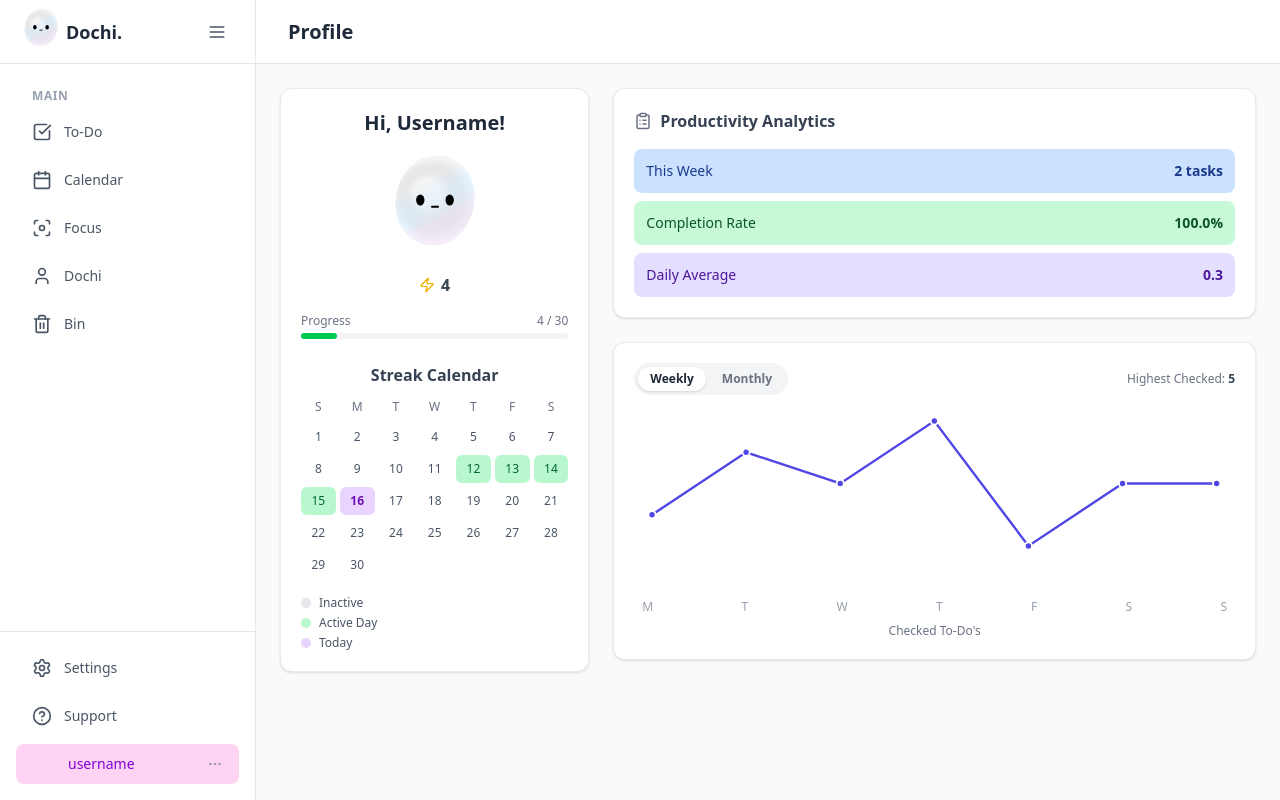
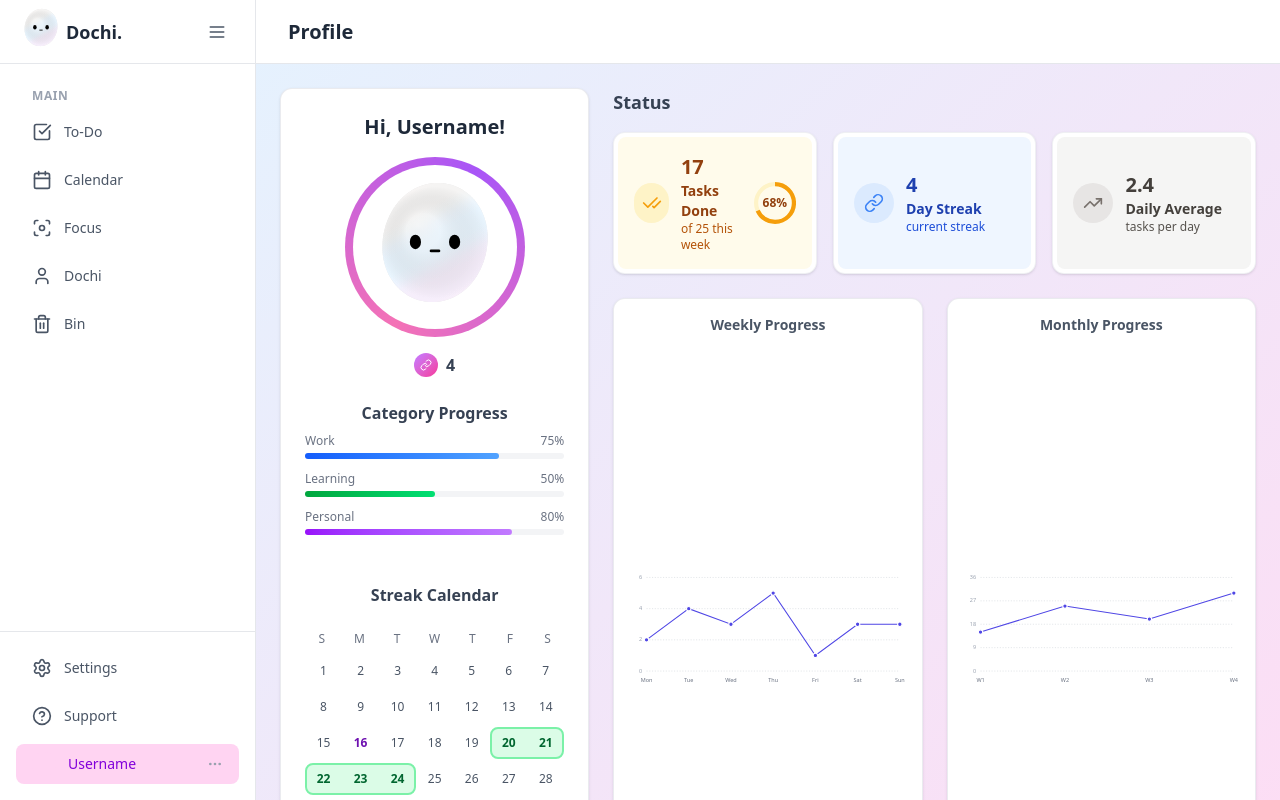
Before and after one commit to ve11yn/dochi-icp, a React (Vite) app in the folder dochi_frontend/: page /profile in a window 1280 px wide. Built offline with nearby package versions, Linux system fonts and the light colour scheme.

Commit message:
Update Profile
Update UI

```diff
--- a/dochi_frontend/src/App.tsx
+++ b/dochi_frontend/src/App.tsx
@@ -4,7 +4,7 @@ import { useState, useEffect } from 'react';
 
 // Import all your page components
 import Landing from './typescripts/landing';
-import DochiCalendar from './typescripts/dochi-calendar';
+import DochiCalendar from './typescripts/calendar';
 import ToDo from './typescripts/to-do';
 import Focus from './typescripts/focus';
 import DochiLLM from './typescripts/dochi-llm';
--- a/dochi_frontend/src/typescripts/profile.tsx
+++ b/dochi_frontend/src/typescripts/profile.tsx
@@ -1,52 +1,123 @@
 import Header from "./header";
 import Dochi from "./dochi";
-import { Zap, ClipboardList } from 'lucide-react';
+import { Link, CheckCheck, TrendingUp } from 'lucide-react';
 import React, { useState } from "react";
 
-const AnalyticsChart = ({ data, maxChartValue }) => {
-  const maxValue = maxChartValue;
-  const svgHeight = 160;
+const AnalyticsChart = ({ data, title }) => {
+  const maxValue = Math.ceil(Math.max(...data.map(p => p.value), 0) * 1.2) || 5;
+
+  const svgHeight = 220;
   const svgWidth = 500;
-  const padding = 15;
-  const chartHeight = svgHeight - padding * 2;
-  const chartWidth = svgWidth - padding * 2;
+  const yAxisWidth = 30;
+  const xAxisHeight = 30;
+  const paddingTop = 20;
+  const paddingRight = 10;
+
+  const chartHeight = svgHeight - xAxisHeight - paddingTop;
+  const chartWidth = svgWidth - yAxisWidth - paddingRight;
 
   const points = data.map((point, i) => {
-    const x = (chartWidth / (data.length - 1)) * i + padding;
-    const y = chartHeight - (point.value / maxValue) * chartHeight + padding;
+    const x = (chartWidth / (data.length > 1 ? data.length - 1 : 1)) * i + yAxisWidth;
+    const y = chartHeight - (point.value / maxValue) * chartHeight + paddingTop;
     return `${x},${y}`;
   }).join(' ');
 
+  const getYAxisTicks = () => {
+      const ticks = [];
+      const interval = Math.ceil(maxValue / 4) || 1;
+      for (let i = 0; i <= maxValue; i += interval) {
+          ticks.push(i);
+      }
+      if (!ticks.includes(maxValue) && ticks.length > 0 && ticks[ticks.length - 1] < maxValue) {
+        ticks.push(Math.ceil(maxValue / interval) * interval);
+      }
+      return ticks.filter((t, i, arr) => arr.indexOf(t) === i);
+  }
+
+  const yAxisTicks = getYAxisTicks();
+
   return (
-    <div className="relative mt-2">
-      <svg viewBox={`0 0 ${svgWidth} ${svgHeight}`} className="w-full h-auto">
+    <div className="relative h-full flex flex-col">
+       <h4 className="text-sm font-semibold text-gray-600 text-center mb-2">{title}</h4>
+      <svg viewBox={`0 0 ${svgWidth} ${svgHeight}`} className="w-full h-full">
+        {yAxisTicks.map((tick, i) => {
+          const y = chartHeight - (tick / Math.max(...yAxisTicks, 1)) * chartHeight + paddingTop;
+          return (
+            <g key={i} className="text-gray-400">
+              <line x1={yAxisWidth} y1={y} x2={svgWidth - paddingRight} y2={y} stroke="currentColor" strokeWidth="0.5" strokeDasharray="2,3" />
+              <text x={yAxisWidth - 8} y={y} textAnchor="end" alignmentBaseline="middle" fontSize="10" fill="currentColor">{tick}</text>
+            </g>
+          );
+        })}
+        {data.map((point, i) => {
+          const x = (chartWidth / (data.length > 1 ? data.length - 1 : 1)) * i + yAxisWidth;
+          return (
+             <text key={i} x={x} y={svgHeight - 10} textAnchor="middle" fontSize="10" fill="currentColor" className="text-gray-500 font-medium">{point.day}</text>
+          )
+        })}
         <polyline fill="none" stroke="#4F46E5" strokeWidth="2" points={points} />
         {data.map((point, i) => {
-          const x = (chartWidth / (data.length - 1)) * i + padding;
-          const y = chartHeight - (point.value / maxValue) * chartHeight + padding;
+          const x = (chartWidth / (data.length > 1 ? data.length - 1 : 1)) * i + yAxisWidth;
+          const y = chartHeight - (point.value / maxValue) * chartHeight + paddingTop;
           return (
             <g key={i}>
-              <circle cx={x} cy={y} r="3" fill="#4F46E5" stroke="white" strokeWidth="1.5" />
+              <circle cx={x} cy={y} r="4" fill="#4F46E5" stroke="white" strokeWidth="2" />
             </g>
           );
         })}
       </svg>
-      <div className="flex justify-between text-xs text-gray-400 px-2 mt-1">
-        {data.map((point) => (
-          <span key={point.day}>{point.day}</span>
-        ))}
-      </div>
     </div>
   );
 };
 
+const StatusCard = ({ icon: Icon, value, title, subtitle, percentage, color: fixedColor }) => {
+    const getColorsForPercentage = (p) => {
+        if (p <= 30) return { bg: '#FEF2F2', iconBg: '#FEE2E2', icon: '#EF4444', text: '#991B1B', subtext: '#B91C1C' }; // Red
+        if (p <= 70) return { bg: '#FFFBEB', iconBg: '#FEF3C7', icon: '#F59E0B', text: '#92400E', subtext: '#B45309' }; // Yellow
+        return { bg: '#F0FFF4', iconBg: '#D1FAE5', icon: '#10B981', text: '#065F46', subtext: '#047857' }; // Green
+    };
+
+    const color = percentage !== undefined ? getColorsForPercentage(percentage) : fixedColor;
+    const circumference = 2 * Math.PI * 18;
+    const strokeDashoffset = percentage !== undefined ? circumference - (percentage / 100) * circumference : circumference;
+
+    return (
+        <div className="bg-white p-1 rounded-xl border border-gray-200/60 shadow-sm transition-all duration-300 ease-in-out hover:shadow-md hover:-translate-y-0.5">
+            <div className={`p-4 rounded-lg flex items-center justify-between h-full`} style={{ backgroundColor: color.bg }}>
+                <div className="flex items-center">
+                    <div className={`w-10 h-10 rounded-full flex items-center justify-center mr-3`} style={{ backgroundColor: color.iconBg }}>
+                        <Icon className="w-5 h-5" style={{ color: color.icon }} />
+                    </div>
+                    <div>
+                        <p className="text-xl font-bold" style={{ color: color.text }}>{value}</p>
+                        <p className="font-semibold text-sm" style={{ color: color.text }}>{title}</p>
+                        <p className="text-xs" style={{ color: color.subtext }}>{subtitle}</p>
+                    </div>
+                </div>
+                {percentage !== undefined && (
+                    <div className="relative w-12 h-12">
+                        <svg className="w-full h-full" viewBox="0 0 40 40">
+                            <circle className="stroke-current" style={{ color: color.iconBg }} strokeWidth="4" fill="transparent" r="18" cx="20" cy="20"/>
+                            <circle
+                                className="stroke-current transition-all duration-500"
+                                style={{ color: color.icon, strokeDasharray: circumference, strokeDashoffset, transform: 'rotate(-90deg)', transformOrigin: '50% 50%' }}
+                                strokeWidth="4" fill="transparent" r="18" cx="20" cy="20"
+                            />
+                        </svg>
+                        <span className="absolute inset-0 flex items-center justify-center text-xs font-bold" style={{ color: color.text }}>{percentage}%</span>
+                    </div>
+                )}
+            </div>
+        </div>
+    );
+};
+
+
 const Profile = () => {
-    const [analyticsView, setAnalyticsView] = useState('weekly');
-
     const weeklyData = [
-      { day: 'M', value: 2 }, { day: 'T', value: 4 }, { day: 'W', value: 3 },
-      { day: 'T', value: 5 }, { day: 'F', value: 1 }, { day: 'S', value: 3 },
-      { day: 'S', value: 3 },
+      { day: 'Mon', value: 2 }, { day: 'Tue', value: 4 }, { day: 'Wed', value: 3 },
+      { day: 'Thu', value: 5 }, { day: 'Fri', value: 1 }, { day: 'Sat', value: 3 },
+      { day: 'Sun', value: 3 },
     ];
 
     const monthlyData = [
@@ -54,131 +125,137 @@ const Profile = () => {
       { day: 'W3', value: 20 }, { day: 'W4', value: 30 },
     ];
 
-    const chartData = analyticsView === 'weekly' ? weeklyData : monthlyData;
-    const maxChartValue = analyticsView === 'weekly' ? 5 : 35;
-    const highestChecked = analyticsView === 'weekly' ? 5 : 30;
-
-    // --- Dynamic Date Logic for Streak Calendar ---
     const todayDate = new Date();
     const today = todayDate.getDate();
     const currentMonth = todayDate.getMonth();
     const currentYear = todayDate.getFullYear();
 
-    const streakDays = Array.from({ length: 4 }, (_, i) => today - (i + 1)).reverse();
+    const streakDays = [20, 21, 22, 23, 24];
 
     const firstDayOfMonth = new Date(currentYear, currentMonth, 1).getDay();
     const daysInMonth = new Date(currentYear, currentMonth + 1, 0).getDate();
 
     const calendarDays = Array(firstDayOfMonth).fill(null).concat(Array.from({ length: daysInMonth }, (_, i) => i + 1));
+    const calendarWeeks = [];
+    for (let i = 0; i < calendarDays.length; i += 7) {
+        calendarWeeks.push(calendarDays.slice(i, i + 7));
+    }
 
+    const statusData = [
+        { icon: CheckCheck, value: "17", title: "Tasks Done", subtitle: "of 25 this week", percentage: 68 },
+        { icon: Link, value: "4", title: "Day Streak", subtitle: "current streak", color: { bg: '#EFF6FF', iconBg: '#DBEAFE', icon: '#3B82F6', text: '#1E40AF', subtext: '#1D4ED8' } },
+        { icon: TrendingUp, value: "2.4", title: "Daily Average", subtitle: "tasks per day", color: { bg: '#F5F5F4', iconBg: '#E7E5E4', icon: '#78716C', text: '#44403C', subtext: '#57534E' } }
+    ];
+
+    const categoryProgressData = [
+        { label: 'Work', value: 75, gradient: 'from-blue-600 to-blue-400' },
+        { label: 'Learning', value: 50, gradient: 'from-green-600 to-green-400' },
+        { label: 'Personal', value: 80, gradient: 'from-purple-600 to-purple-400' },
+    ];
 
     return (
-        <div className="flex-1 min-h-full bg-gray-50">
+        <div className="flex-1 min-h-full" style={{ background: 'linear-gradient(to bottom right, rgba(223, 240, 255, 0.8), rgba(255, 212, 242, 0.8))' }}>
+            <style>{`
+                @keyframes spin { from { transform: rotate(0deg); } to { transform: rotate(360deg); } }
+                .animated-gradient-border-wrapper { position: relative; width: 180px; height: 180px; padding: 8px; border-radius: 9999px; overflow: hidden; }
+                .animated-gradient-border-wrapper::before { content: ''; position: absolute; top: -50%; left: -50%; width: 200%; height: 200%; z-index: 1; background: conic-gradient(from 90deg at 50% 50%, #a855f7, #f472b6, #a855f7); animation: spin 3s linear infinite; }
+                .dochi-container { position: relative; z-index: 2; background-color: white; border-radius: 9999px; width: 100%; height: 100%; display: flex; justify-content: center; align-items: center; }
+            `}</style>
             <Header currentPage='Profile'/>
             <main className="p-6">
-                <div className="grid grid-cols-1 lg:grid-cols-3 gap-6">
-
+                <div className="grid grid-cols-1 lg:grid-cols-3 lg:items-stretch gap-6">
                     <div className="lg:col-span-1">
-                        <div className="bg-white p-5 rounded-xl border border-gray-200/80 shadow-sm">
-                            <h2 className="text-xl font-semibold text-gray-800 text-center mb-2">Hi, Username!</h2>
-                            <div className="flex justify-center items-center my-2">
-                                <Dochi size={120} />
+                        <div className="bg-white p-6 rounded-xl border border-gray-200/80 shadow-sm flex flex-col h-full">
+                            <h2 className="text-xl font-semibold text-gray-800 text-center">Hi, Username!</h2>
+                            <div className="flex justify-center items-center my-4">
+                               <div className="animated-gradient-border-wrapper">
+                                    <div className="dochi-container">
+                                        <Dochi size={160} />
+                                    </div>
+                                </div>
                             </div>
-                            <div className="flex justify-center items-center gap-1.5 mt-2">
-                                <Zap className="text-yellow-500" size={16} />
+                            <div className="flex justify-center items-center gap-2">
+                                <div className="w-6 h-6 rounded-full flex items-center justify-center bg-gradient-to-br from-purple-400 to-pink-500">
+                                    <Link className="text-white" size={12} />
+                                </div>
                                 <span className="text-md font-bold text-gray-700">4</span>
                             </div>
 
-                            <div className="mt-4">
-                                <div className="flex justify-between text-xs font-medium text-gray-500 mb-1">
-                                    <span>Progress</span>
-                                    <span>4 / 30</span>
-                                </div>
-                                <div className="w-full bg-gray-100 rounded-full h-1.5">
-                                    <div className="bg-green-500 h-1.5 rounded-full" style={{ width: `${(4 / 30) * 100}%` }}></div>
-                                </div>
+                            <div className="mt-6 space-y-3">
+                                <h3 className="text-md font-semibold text-gray-700 text-center mb-2">Category Progress</h3>
+                                {categoryProgressData.map(item => (
+                                    <div key={item.label}>
+                                        <div className="flex justify-between text-xs font-medium text-gray-500 mb-1">
+                                            <span>{item.label}</span>
+                                            <span>{item.value}%</span>
+                                        </div>
+                                        <div className="w-full bg-gray-100 rounded-full h-1.5">
+                                            <div className={`bg-gradient-to-r ${item.gradient} h-1.5 rounded-full`} style={{ width: `${item.value}%` }}></div>
+                                        </div>
+                                    </div>
+                                ))}
                             </div>
 
-                            <div className="mt-6">
-                                <h3 className="text-md font-semibold text-gray-700 mb-3 text-center">Streak Calendar</h3>
-                                <div className="grid grid-cols-7 gap-1 text-center text-xs text-gray-500 font-medium">
+                            <div className="mt-12 flex-grow flex flex-col">
+                                <h3 className="text-md font-semibold text-gray-700 mb-4 text-center">Streak Calendar</h3>
+                                <div className="mt-2 grid grid-cols-7 gap-1 text-center text-xs text-gray-500 font-medium">
                                     {['S', 'M', 'T', 'W', 'T', 'F', 'S'].map(day => <div key={day}>{day}</div>)}
                                 </div>
-                                <div className="grid grid-cols-7 gap-1 mt-2">
-                                    {calendarDays.map((day, index) => (
-                                        <div
-                                            key={index}
-                                            className={`w-full h-7 flex items-center justify-center rounded-md text-xs
-                                                ${!day ? 'text-transparent' : ''}
-                                                ${streakDays.includes(day) ? 'bg-green-200 text-green-800' : ''}
-                                                ${day === today ? 'bg-purple-200 text-purple-800 font-bold' : ''}
-                                                ${day && !streakDays.includes(day) && day !== today ? 'text-gray-600' : ''}
-                                            `}
-                                        >
-                                            {day}
+                                <div className="space-y-1 mt-2">
+                                    {calendarWeeks.map((week, weekIndex) => (
+                                        <div key={weekIndex} className="grid grid-cols-7 relative h-8">
+                                            {(() => {
+                                                const streakInWeek = week.filter(d => streakDays.includes(d));
+                                                if (streakInWeek.length > 0) {
+                                                    const firstDayIndex = week.indexOf(streakInWeek[0]);
+                                                    const width = `${streakInWeek.length * (100/7)}%`;
+                                                    const left = `${firstDayIndex * (100/7)}%`;
+                                                    return (
+                                                         <div className="absolute h-full top-0 bg-green-100 border-2 border-green-300 rounded-lg" style={{left, width}}></div>
+                                                    )
+                                                }
+                                                return null;
+                                            })()}
+                                            {week.map((day, dayIndex) => {
+                                                let dayClasses = 'w-full h-full flex items-center justify-center text-xs relative z-10 rounded-lg';
+                                                if (!day) return <div key={dayIndex} className="w-full h-full"></div>;
+
+                                                if (day === today) {
+                                                    dayClasses += ' text-purple-800 font-bold';
+                                                } else if (streakDays.includes(day)) {
+                                                    dayClasses += ' text-green-800 font-semibold';
+                                                } else {
+                                                    dayClasses += ' text-gray-600';
+                                                }
+
+                                                return <div key={dayIndex} className="p-px"><div className={dayClasses}>{day}</div></div>
+                                            })}
                                         </div>
                                     ))}
                                 </div>
-                            </div>
-                             <div className="mt-4 space-y-1 text-xs text-gray-600">
-                                <div className="flex items-center gap-2">
-                                    <div className="w-2.5 h-2.5 rounded-full bg-gray-200"></div>
-                                    <span>Inactive</span>
-                                </div>
-                                <div className="flex items-center gap-2">
-                                    <div className="w-2.5 h-2.5 rounded-full bg-green-200"></div>
-                                    <span>Active Day</span>
-                                </div>
-                                <div className="flex items-center gap-2">
-                                    <div className="w-2.5 h-2.5 rounded-full bg-purple-200"></div>
-                                    <span>Today</span>
+                                 <div className="mt-auto pt-4 space-y-1 text-xs text-gray-600">
+                                    <div className="flex items-center gap-2"><div className="w-2.5 h-2.5 rounded-full bg-gray-200"></div><span>Inactive</span></div>
+                                    <div className="flex items-center gap-2"><div className="w-2.5 h-2.5 rounded-lg bg-green-100 border-2 border-green-300"></div><span>Active Day</span></div>
+                                    <div className="flex items-center gap-2"><div className="w-2.5 h-2.5 rounded-lg bg-purple-200 border-2 border-purple-400"></div><span>Today</span></div>
                                 </div>
                             </div>
                         </div>
                     </div>
 
-                    <div className="lg:col-span-2 space-y-6">
-                        <div className="bg-white p-5 rounded-xl border border-gray-200/80 shadow-sm">
-                           <div className="flex items-center gap-2 mb-4">
-                                <ClipboardList className="text-gray-500" size={18}/>
-                                <h3 className="text-md font-semibold text-gray-700">Productivity Analytics</h3>
-                           </div>
-                           <div className="space-y-2">
-                                <div className="flex justify-between items-center bg-blue-200/80 p-3 rounded-lg">
-                                    <span className="font-medium text-blue-900 text-sm">This Week</span>
-                                    <span className="font-bold text-blue-900 text-sm">2 tasks</span>
-                                </div>
-                                <div className="flex justify-between items-center bg-green-200/80 p-3 rounded-lg">
-                                    <span className="font-medium text-green-900 text-sm">Completion Rate</span>
-                                    <span className="font-bold text-green-900 text-sm">100.0%</span>
-                                </div>
-                                <div className="flex justify-between items-center bg-violet-200/80 p-3 rounded-lg">
-                                    <span className="font-medium text-violet-900 text-sm">Daily Average</span>
-                                    <span className="font-bold text-violet-900 text-sm">0.3</span>
-                                </div>
+                    <div className="lg:col-span-2 flex flex-col gap-6">
+                        <div>
+                            <div className="flex items-center gap-2 mb-4"><h3 className="text-lg font-semibold text-gray-700">Status</h3></div>
+                           <div className="grid grid-cols-1 sm:grid-cols-3 gap-4">
+                               {statusData.map((data, index) => (<StatusCard key={index} {...data} />))}
                            </div>
                         </div>
-
-                        <div className="bg-white p-5 rounded-xl border border-gray-200/80 shadow-sm">
-                            <div className="flex justify-between items-center mb-2">
-                                <div className="flex items-center space-x-1 bg-gray-100 rounded-full p-1">
-                                    <button
-                                        onClick={() => setAnalyticsView('weekly')}
-                                        className={`rounded-full px-3 py-1 text-xs font-semibold transition-colors ${analyticsView === 'weekly' ? 'bg-white shadow-sm text-gray-800' : 'text-gray-500'}`}
-                                    >
-                                        Weekly
-                                    </button>
-                                    <button
-                                        onClick={() => setAnalyticsView('monthly')}
-                                        className={`rounded-full px-3 py-1 text-xs font-semibold transition-colors ${analyticsView === 'monthly' ? 'bg-white shadow-sm text-gray-800' : 'text-gray-500'}`}
-                                    >
-                                        Monthly
-                                    </button>
-                                </div>
-                                <p className="text-xs text-gray-500">Highest Checked: <span className="font-bold text-gray-700">{highestChecked}</span></p>
+                        <div className="grid md:grid-cols-2 gap-6 flex-grow">
+                            <div className="bg-white p-4 rounded-xl border border-gray-200/80 shadow-sm flex flex-col">
+                                <AnalyticsChart data={weeklyData} title="Weekly Progress" />
                             </div>
-                            <AnalyticsChart data={chartData} maxChartValue={maxChartValue} />
-                            <p className="text-center text-xs text-gray-500 mt-2">Checked To-Do's</p>
+                            <div className="bg-white p-4 rounded-xl border border-gray-200/80 shadow-sm flex flex-col">
+                                <AnalyticsChart data={monthlyData} title="Monthly Progress" />
+                            </div>
                         </div>
                     </div>
                 </div>
--- a/dochi_frontend/src/typescripts/sidebar.tsx
+++ b/dochi_frontend/src/typescripts/sidebar.tsx
@@ -163,7 +163,7 @@ export default function Sidebar({ activeSection, handleNavClick }: SidebarProps)
                             <div className={`flex items-center w-full ${sidebarCollapsed && windowWidth >= 1024 ? "justify-center" : "justify-between"}`}>
                                 <div className="flex items-center space-x-3">
                                     <div className="w-6 h-6 bg-[#FFD4F2] rounded-full flex-shrink-0"></div>
-                                    {(!sidebarCollapsed || windowWidth < 1024) && <span className="text-sm font-medium">username</span>}
+                                    {(!sidebarCollapsed || windowWidth < 1024) && <span className="text-sm font-medium">Username</span>}
                                 </div>
                                 {(!sidebarCollapsed || windowWidth < 1024) && <MoreHorizontal className="w-4 h-4 text-gray-400" />}
                             </div>
```
Also changed, not shown: dochi_frontend/src/typescripts/calendar.tsx (renamed from dochi_frontend/src/typescripts/dochi-calendar.tsx).
